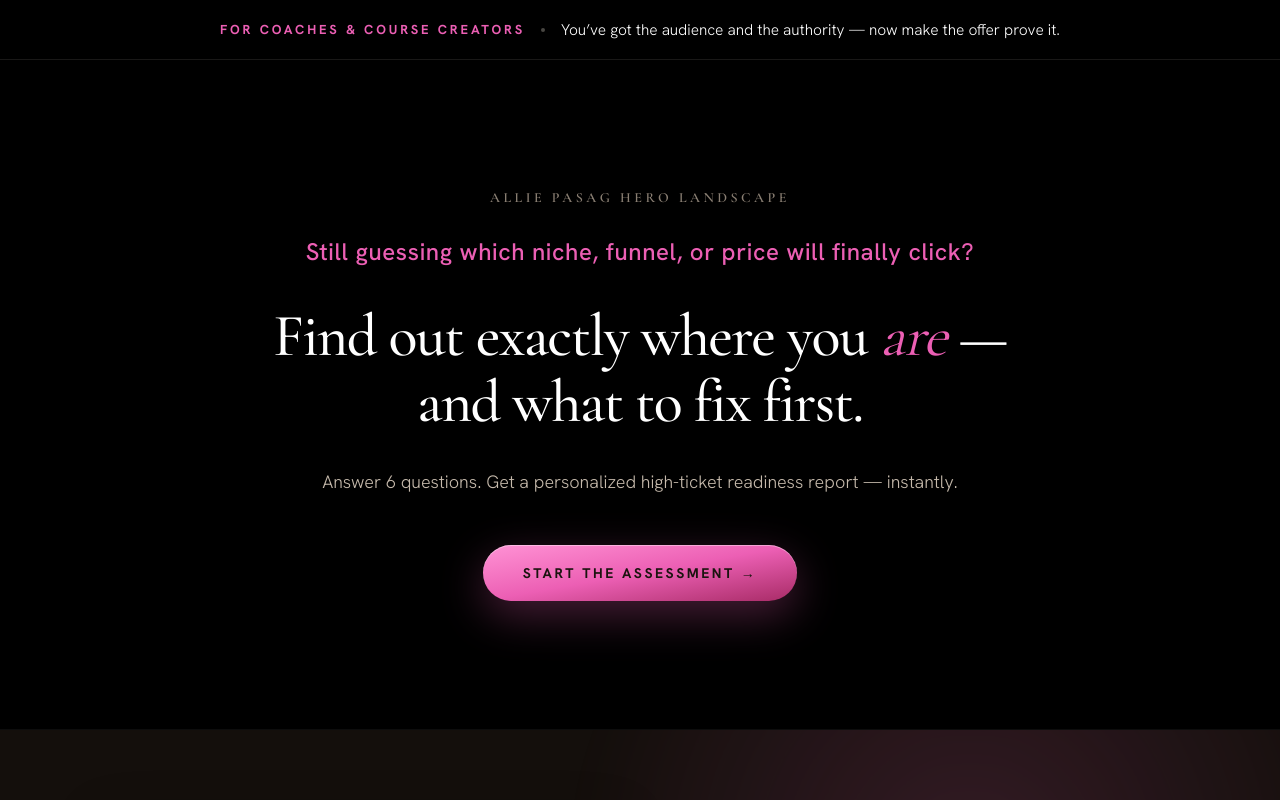
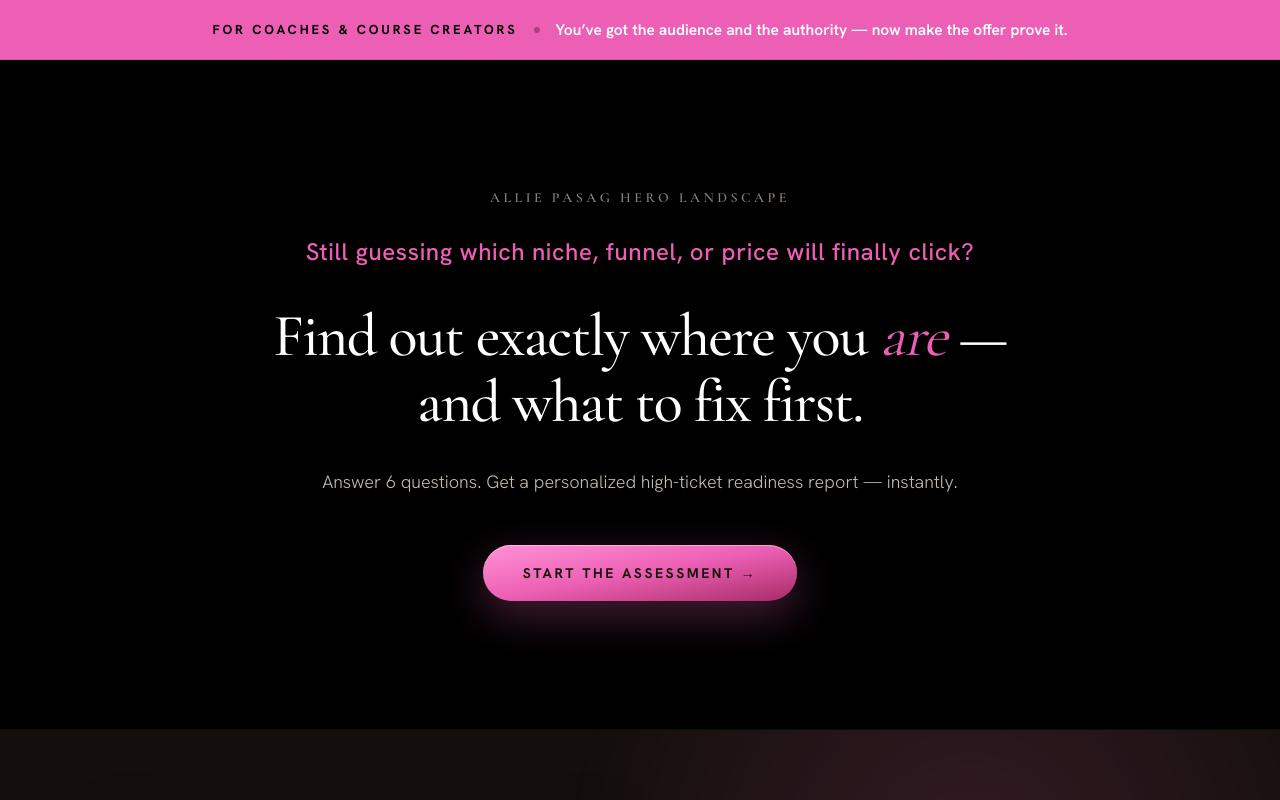
Before and after one commit to allie-pasag/aap-ht-qualifier, a Next.js app: page / in a window 1280 px wide. Shown: the top 800 px of the page. Built offline with nearby package versions, Linux system fonts and the light colour scheme; no server answers; a web font is replaced by a local one.

Commit message:
style: change top banner background to hotpink with solid black category text and solid white message copy on all screen sizes

```diff
--- a/components/LandingView.tsx
+++ b/components/LandingView.tsx
@@ -303,13 +303,13 @@ export default function LandingView({ onStart }: LandingViewProps) {
       <div className="relative z-20 max-w-[1140px] mx-auto px-6 md:px-10">
 
         {/* ===== TOP BANNER ===== */}
-        <div className="relative w-screen left-1/2 ml-[-50vw] bg-[#EC5FB4] md:bg-black border-b border-white/10 md:border-luxe-cream/10 transition-colors duration-300">
+        <div className="relative w-screen left-1/2 ml-[-50vw] bg-[#EC5FB4] border-b border-black/10 transition-colors duration-300">
           <div className="max-w-[1140px] mx-auto px-6 md:px-10 py-[18px] flex flex-wrap items-center justify-center gap-4 text-center">
-            <span className="font-sans text-[13px] tracking-[0.22em] uppercase text-black md:text-[#EC5FB4] font-bold">
+            <span className="font-sans text-[13px] tracking-[0.22em] uppercase text-black font-bold">
               For coaches &amp; course creators
             </span>
-            <span className="hidden md:inline-block w-1 h-1 rounded-full bg-luxe-cream/30"></span>
-            <span className="font-sans text-[15.5px] text-white font-semibold md:font-light">
+            <span className="hidden md:inline-block w-1.5 h-1.5 rounded-full bg-black/30"></span>
+            <span className="font-sans text-[15.5px] text-white font-semibold">
               You’ve got the audience and the authority — now make the offer prove it.
             </span>
           </div>
```
